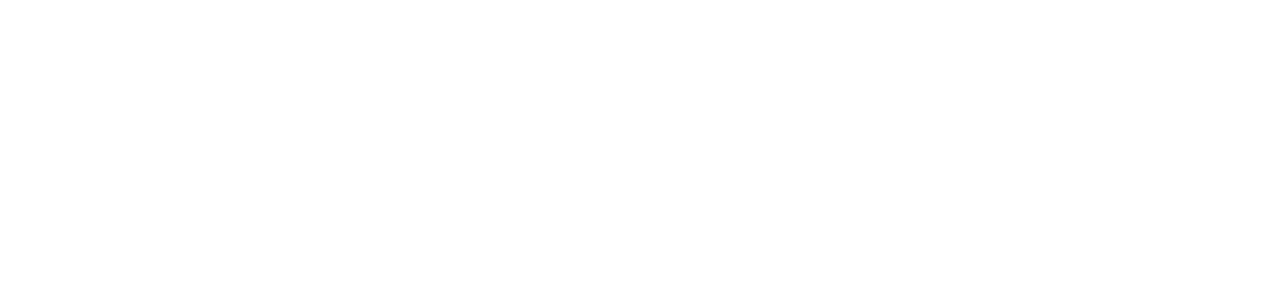
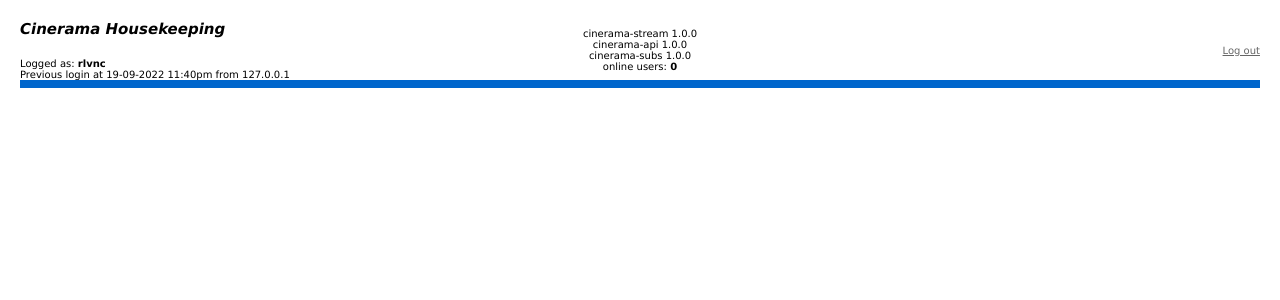
Before and after one commit to Josedn/cinerama-hk, a React (Create React App) app: page /home in a window 1280 px wide. Before the commit this address had no page. Shown: the top 300 px of the page. Built offline with nearby package versions, Linux system fonts and the light colour scheme.

Commit message:
Add home page header

```diff
--- a/src/housekeeping_ui/CineUI.tsx
+++ b/src/housekeeping_ui/CineUI.tsx
@@ -4,13 +4,15 @@
     Routes,
     Route,
 } from "react-router-dom";
-import Home from "./pages/Home";
+import LoginPage from "./pages/login/LoginPage";
+import HomePage from "./pages/home/HomePage";
 
 export default function CineUI() {
     return (
         <BrowserRouter>
             <Routes>
-                <Route path="/" element={<Home />} />
+                <Route path="/" element={<LoginPage />} />
+                <Route path="/home" element={<HomePage />} />
             </Routes>
         </BrowserRouter>
     );
--- /dev/null
+++ b/src/housekeeping_ui/pages/home/HomePage.scss
@@ -0,0 +1,48 @@
+.home-page {
+    display: flex;
+    justify-content: center;
+    padding: 20px;
+    display: flex;
+    flex-direction: column;
+}
+
+.home-page__header {
+    height: 60px;
+    width: 100%;
+    display: flex;
+    flex-direction: row;
+}
+
+.home-page__header-column {
+    flex: 1 0;
+    display: flex;
+}
+
+.home-page__header-column--left {
+    justify-content: left;
+    flex-direction: column;
+    justify-content: space-between;
+}
+
+.home-page__header-column--center {
+    justify-content: center;
+    align-items: center;
+    text-align: center;
+}
+
+.home-page__header-column--right {
+    align-items: center;
+    justify-content: right;
+}
+
+.home-page__separator {
+    height: 8px;
+    width: 100%;
+    background: #0066cc;
+}
+
+.header__title {
+    font-style: italic;
+    padding: 0;
+    margin: 0;
+}
--- /dev/null
+++ b/src/housekeeping_ui/pages/home/HomePage.tsx
@@ -0,0 +1,40 @@
+import { useEffect } from "react";
+import "./HomePage.scss";
+
+export default function HomePage() {
+    useEffect(() => {
+        document.title = 'Cinerama HK - Home';
+    });
+
+    return (
+        <div className="home-page">
+            <div className="home-page__header">
+                <div className="home-page__header-column home-page__header-column--left">
+                    <h2 className="header__title">Cinerama Housekeeping</h2>
+                    <div className="header__text">
+                        Logged as: <strong>rlvnc</strong>
+                        <br />
+                        Previous login at 19-09-2022 11:40pm from 127.0.0.1
+                    </div>
+                </div>
+
+                <div className="home-page__header-column home-page__header-column--center">
+                    <div className="header__text">
+                        cinerama-stream 1.0.0
+                        <br />
+                        cinerama-api 1.0.0
+                        <br />
+                        cinerama-subs 1.0.0
+                        <br />
+                        online users: <strong>0</strong>
+                    </div>
+                </div>
+
+                <div className="home-page__header-column home-page__header-column--right">
+                    <a href="/">Log out</a>
+                </div>
+            </div>
+            <div className="home-page__separator" />
+        </div>
+    );
+}
```
Also changed, not shown: src/housekeeping_ui/pages/login/LoginPage.tsx (renamed from src/housekeeping_ui/pages/Home.tsx, +4 -4 lines), src/housekeeping_ui/pages/login/LoginPage.scss (renamed from src/housekeeping_ui/pages/Home.scss).
